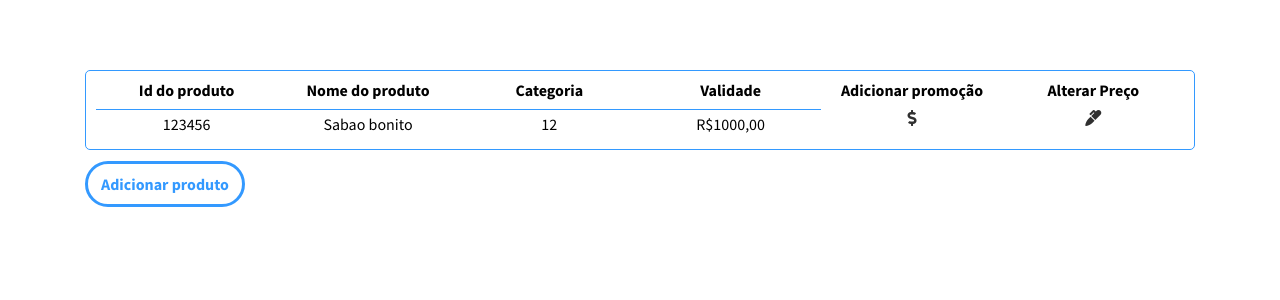
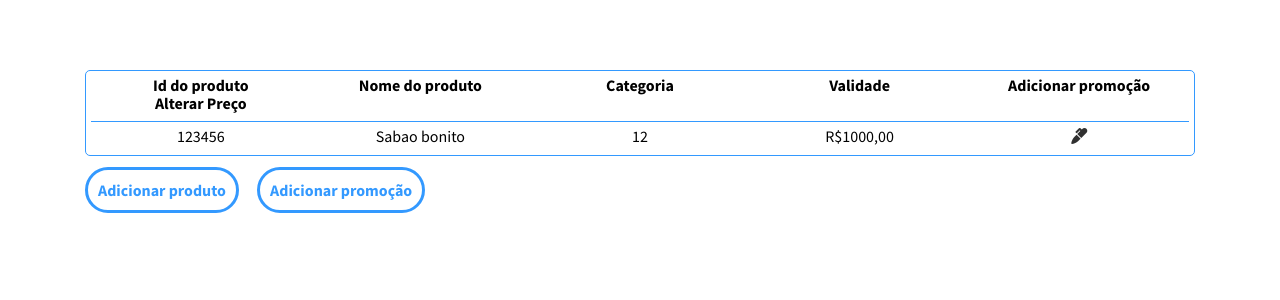
Before and after one commit to jessescn/CCCPharma-frontend, a PHP site: page /relatorios/relatorio-produtos.html in a window 1280 px wide. Shown: the part 155-455 px from the top of the page. Run offline with PHP 8.4, Linux system fonts and the light colour scheme; some libraries are stand-ins or nearby versions.

Commit message:
Corrigindo codigo dos relatorios

```diff
--- a/relatorios/relatorio-produtos.html
+++ b/relatorios/relatorio-produtos.html
@@ -32,26 +32,23 @@
                 <h1 class="home-titulo">Central produtos</h1>
             </header>
             <section class="container pagina-cabecalho__conteudo">
-                <section class="relatorio__vendas">
-                    <div class="relatorio__linhas relatorio__linhas__extra">
-                        <span class="relatorio__titulo">Id do produto</span>
-                        <span class="relatorio__titulo">Nome do produto</span>
-                        <span class="relatorio__titulo">Categoria</span>
-                        <span class="relatorio__titulo">Validade</span>
-                        <span class="relatorio__titulo">Adicionar promoção</span>
-                        <span class="relatorio__titulo">Alterar Preço</span>
-                        <span class="relatorio__elemento">123456</span>
-                        <span class="relatorio__elemento">Sabao bonito</span>
-                        <span class="relatorio__elemento">12</span>
-                        <span class="relatorio__elemento">R$1000,00</span>
-                        <a data-fancybox data-touch="false" href="#promocao" class="modal__promocao">
-                            <i class="fas fa-dollar-sign"></i>
-                        </a>
+                <section id="produtos" class="relatorio__vendas">
+                    <header>
+                        <span>Id do produto</span>
+                        <span>Nome do produto</span>
+                        <span>Categoria</span>
+                        <span>Validade</span>
+                        <span>Adicionar promoção</span>
+                        <span>Alterar Preço</span>
+                    </header>
+                    <div>
+                        <span>123456</span>
+                        <span>Sabao bonito</span>
+                        <span>12</span>
+                        <span>R$1000,00</span>
                         <a data-fancybox data-touch="false" href="#alterar" class="modal__promocao">
                             <i class="fas fa-marker"></i>
                         </a>
-                    </div>
-                    <div>
                     </div>
                 </section>
                 <div id="alterar">
@@ -74,10 +71,10 @@
                         <input class="radio__btn" type="radio" name="promo" value="great"> Ótimo desconto (25%)<br>
                         <input class="radio__btn" type="radio" name="promo" value="super"> Super desconto (50%)<br>
                         <input class="formulario__botao formulario__radio" type="submit" value="Enviar">
-
                     </form>
                 </div>
                 <a data-fancybox data-touch="false" href="#modal" class="relatorio__modal">Adicionar produto</a>
+                <a data-fancybox data-touch="false" href="#promocao" class="relatorio__modal">Adicionar promoção</a>
                 <div id="modal">
                     <h3 class="text-center">Adicionar Produto</h3>
                     <form action="#" class="modal__formulario" name="productForm">
--- a/style.css
+++ b/style.css
@@ -374,65 +374,35 @@ body {
   margin-bottom: 25px;
 }
 
-.relatorio__linhas {
-  margin: 10px 10px;
-  display: grid;
-  grid-template-columns: 1fr 1fr 1fr 1fr 1fr;
-  grid-row-gap: 10px;
+#produtos {
+  padding: 5px;
 }
 
-.relatorio__linhas__extra {
-  display: grid;
-  grid-template-columns: 1fr 1fr 1fr 1fr 1fr 1fr;
+#produtos > header {
+  font-weight: bold;
+  border: none;
+  padding: 0;
+  margin: 0;
 }
 
-.relatorio__titulo {
+#produtos > * {
+  padding: 5px 0;
+  margin-top: 8px;
+  display: grid;
+  border-top: 1px solid #3399ff;
+  grid-template-columns: repeat(5, 1fr);
   text-align: center;
-  font-weight: bold;
-}
-
-.relatorio__elemento  {
-  padding: 5px 0;
-  text-align: center;
-  border-top: 1px solid #3399ff
-  ;
-}
-
-.relatorio__botao {
-  width: 25px;
-  height: 25px;
-  margin: 0 auto;
-  background-color: red;
-  cursor: pointer;
-}
-
-.relatorio__botao {
-  width: 25px;
-  height: 25px;
-  margin: 0 auto;
-  background-color: red;
-  cursor: pointer;
-}
-
-
-.relatorio__botao__add {
-  margin-top: 15px;
-  width: 150px;
-  height: 30px;
-  background-color: rgb(83, 204, 83);
-  cursor: pointer;
 }
 
 .relatorio__modal {
   text-decoration: none;
-  border: 3px solid #3399ff
-  ;
-  padding: 10px 13px;
+  border: 3px solid #3399ff;
+  padding: 10px;
   border-radius: 300px;
   background-color: white;
-  color: #3399ff
-  ;
+  color: #3399ff;
   cursor: pointer;
+  margin-right: 15px;
   font-weight: bold;
 }
 
```
Also changed, not shown: relatorios/relatorio-lotes.html (+8 -8 lines), relatorios/relatorio-vendas.html (+13 -12 lines), relatorios/relatorios.js (+0 -9 lines).
